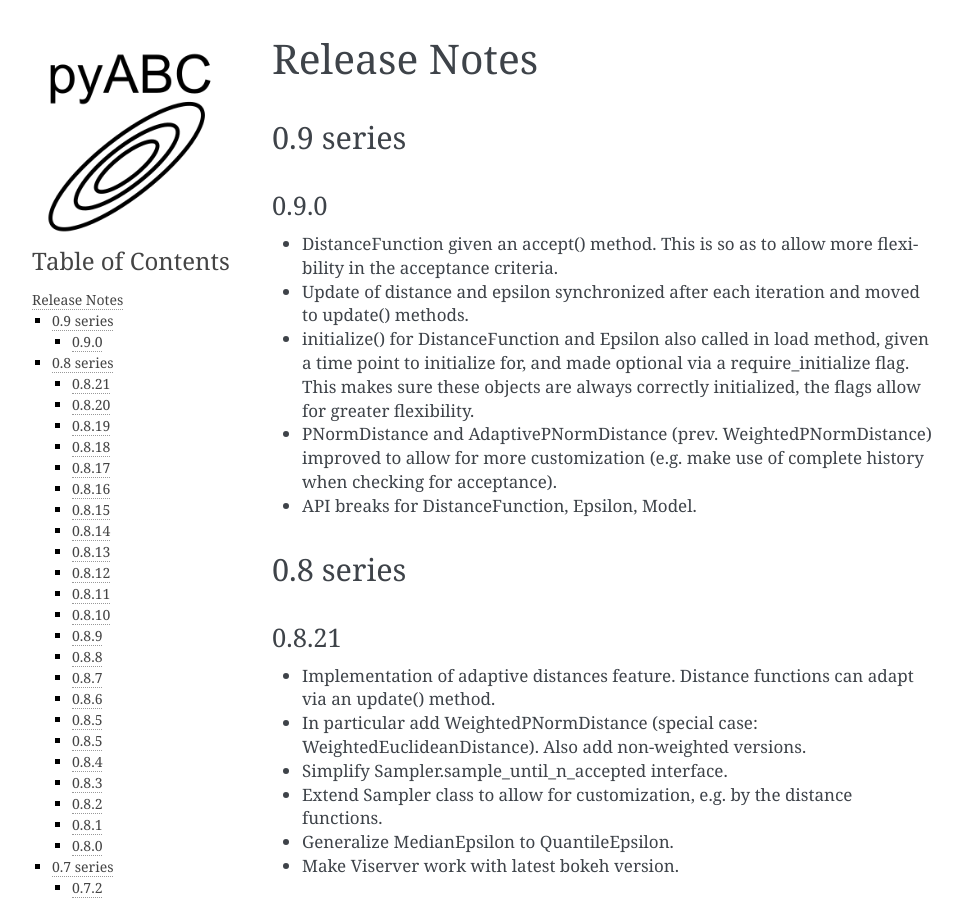
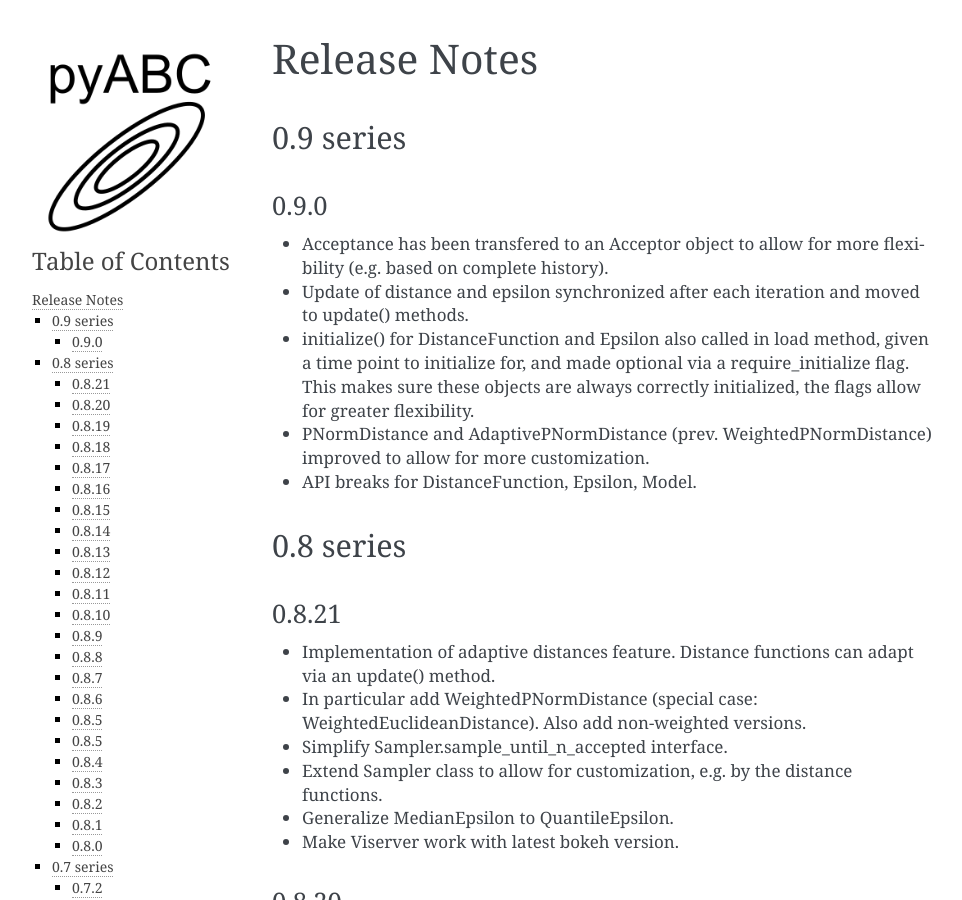
Before and after one commit to ICB-DCM/pyABC, a Sphinx documentation site: the page built from doc/releasenotes.rst, in a window 1280 px wide and 900 px high. Shown: the whole window, without its empty margins (148-1110 px from the left). Built offline with Sphinx 7.4.7, drawn with Linux system fonts in a browser that asks for light colours; pages that are not in the unit, such as notebooks, are missing from menus.

Commit message:
update releasenotes

```diff
--- a/doc/releasenotes.rst
+++ b/doc/releasenotes.rst
@@ -9,8 +9,8 @@ Release Notes
 0.9.0
 -----
 
-* DistanceFunction given an accept() method. This is so as to allow more
-  flexibility in the acceptance criteria.
+* Acceptance has been transfered to an Acceptor object to allow for more
+  flexibility (e.g. based on complete history).
 * Update of distance and epsilon synchronized after each iteration and moved
   to update() methods.
 * initialize() for DistanceFunction and Epsilon also called in load method,
@@ -18,8 +18,7 @@ Release Notes
   require_initialize flag. This makes sure these objects are always correctly
   initialized, the flags allow for greater flexibility.
 * PNormDistance and AdaptivePNormDistance (prev. WeightedPNormDistance)
-  improved to allow for more customization (e.g. make use of complete history
-  when checking for acceptance).
+  improved to allow for more customization.
 * API breaks for DistanceFunction, Epsilon, Model.
 
 
```
